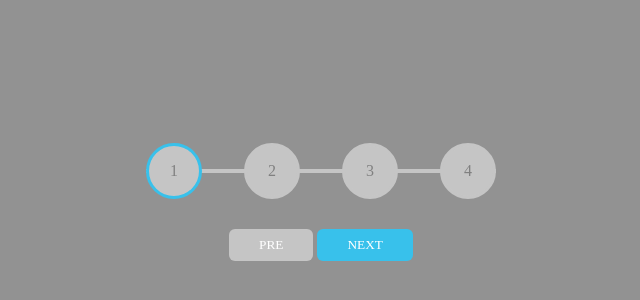
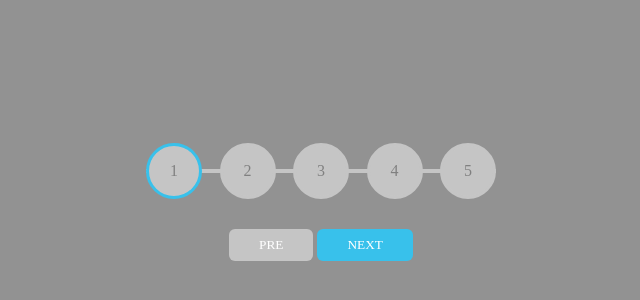
Before and after one commit to acciojob/progress-bar-DharminderPal, a website: page main.html in a window 1280 px wide. Shown: the part 198-498 px from the top of the page, without its empty margins (319-959 px from the left). Drawn offline with Linux system fonts and the light colour scheme.

Commit message:
created a submission

```diff
--- a/main.html
+++ b/main.html
@@ -15,6 +15,7 @@
             <div class="circle" id="circle-2">2</div>
             <div class="circle" id="circle-3">3</div>
             <div class="circle" id="circle-4">4</div>
+            <div class="circle" id="circle-5">5</div>
         </div>
         <button class="btn" id="prev" disabled>PRE</button>
         <button class="btn" id="next">NEXT</button>
```
